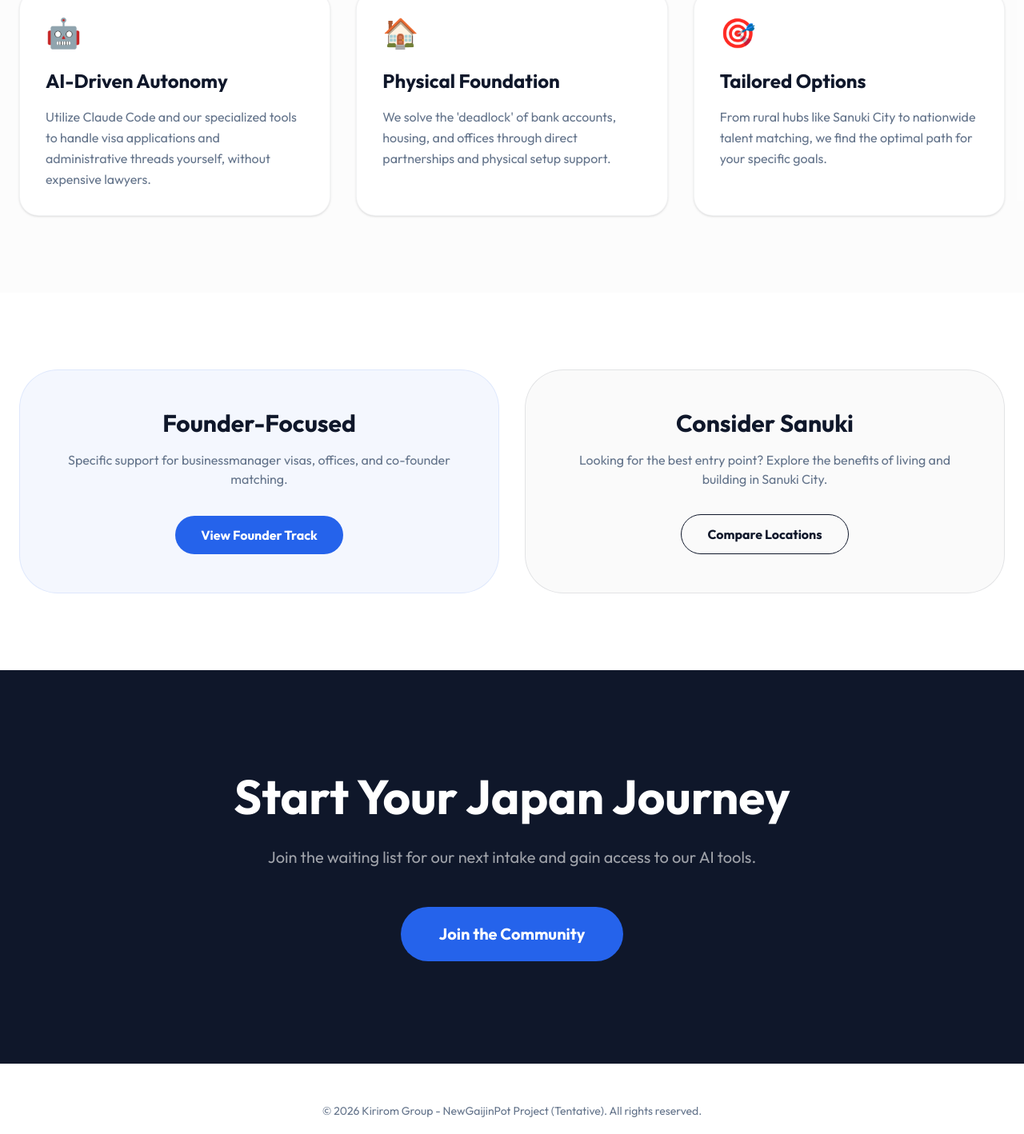
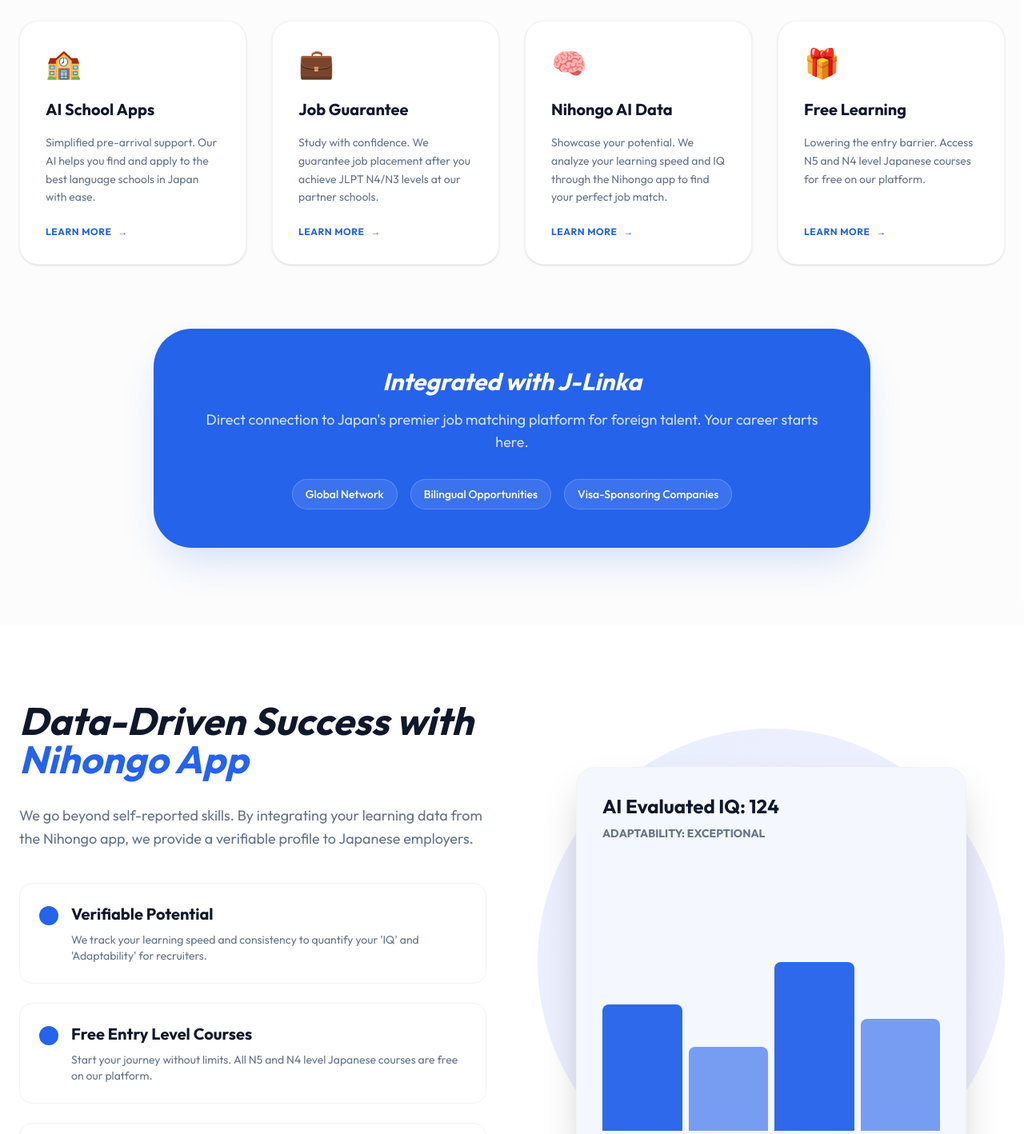
Before and after one commit to takeman555/new-gaijin-pot, a Next.js app: page / in a window 1280 px wide. Shown: the part 1020-2438 px from the top of the page at 80% size. Built offline with nearby package versions, Linux system fonts and the light colour scheme.

Commit message:
Refocus Home page on core pre-arrival, career guarantee, and Nihongo AI integration

```diff
--- a/pages/index.tsx
+++ b/pages/index.tsx
@@ -52,34 +52,98 @@
           </div>
         </section>
 
-        {/* The 3 Pillars Section (Generalized) */}
+        {/* Pre-arrival & Career Core Services */}
         <section id="solution" className="py-24 bg-foreground/[0.01]">
           <div className="max-w-7xl mx-auto px-6 text-center">
-            <h2 className="text-4xl md:text-5xl font-bold mb-16">The NewGaijinPot Way</h2>
-            <div className="grid md:grid-cols-3 gap-8 text-left">
+            <span className="text-primary font-bold tracking-widest uppercase text-xs mb-4 inline-block">Support from Day Zero</span>
+            <h2 className="text-4xl md:text-5xl font-bold mb-16">Your Bridge to a Career in Japan</h2>
+            <div className="grid md:grid-cols-2 lg:grid-cols-4 gap-8 text-left">
               {[
                 {
-                  title: "AI-Driven Autonomy",
-                  desc: "Utilize Claude Code and our specialized tools to handle visa applications and administrative threads yourself, without expensive lawyers.",
-                  icon: "🤖"
+                  title: "AI School Apps",
+                  desc: "Simplified pre-arrival support. Our AI helps you find and apply to the best language schools in Japan with ease.",
+                  icon: "🏫"
                 },
                 {
-                  title: "Physical Foundation",
-                  desc: "We solve the 'deadlock' of bank accounts, housing, and offices through direct partnerships and physical setup support.",
-                  icon: "🏠"
+                  title: "Job Guarantee",
+                  desc: "Study with confidence. We guarantee job placement after you achieve JLPT N4/N3 levels at our partner schools.",
+                  icon: "💼"
                 },
                 {
-                  title: "Tailored Options",
-                  desc: "From rural hubs like Sanuki City to nationwide talent matching, we find the optimal path for your specific goals.",
-                  icon: "🎯"
+                  title: "Nihongo AI Data",
+                  desc: "Showcase your potential. We analyze your learning speed and IQ through the Nihongo app to find your perfect job match.",
+                  icon: "🧠"
+                },
+                {
+                  title: "Free Learning",
+                  desc: "Lowering the entry barrier. Access N5 and N4 level Japanese courses for free on our platform.",
+                  icon: "🎁"
                 }
-              ].map((pillar, i) => (
-                <div key={i} className="p-8 bg-background rounded-3xl border border-foreground/5 shadow-sm">
-                  <div className="text-4xl mb-6">{pillar.icon}</div>
-                  <h3 className="text-2xl font-bold mb-4">{pillar.title}</h3>
-                  <p className="text-secondary leading-relaxed">{pillar.desc}</p>
+              ].map((service, i) => (
+                <div key={i} className="p-8 bg-background rounded-3xl border border-foreground/5 shadow-sm hover:shadow-xl hover:border-primary/20 transition-all flex flex-col items-start min-h-[300px]">
+                  <div className="text-4xl mb-6">{service.icon}</div>
+                  <h3 className="text-xl font-bold mb-4">{service.title}</h3>
+                  <p className="text-secondary leading-relaxed text-sm mb-6">{service.desc}</p>
+                  <div className="mt-auto group flex items-center gap-2 text-primary text-xs font-bold uppercase tracking-wider">
+                    Learn More <span className="group-hover:translate-x-1 transition-transform">→</span>
+                  </div>
                 </div>
               ))}
+            </div>
+
+            {/* J-Linka Integration Callout */}
+            <div className="mt-20 p-8 md:p-12 bg-primary text-white rounded-[3rem] shadow-2xl shadow-primary/20 text-center max-w-4xl mx-auto">
+              <h3 className="text-2xl md:text-3xl font-bold mb-4 italic">Integrated with J-Linka</h3>
+              <p className="text-white/80 text-lg mb-8">Direct connection to Japan's premier job matching platform for foreign talent. Your career starts here.</p>
+              <div className="flex justify-center flex-wrap gap-4">
+                <span className="px-4 py-2 bg-white/10 rounded-full border border-white/20 text-sm font-medium">Global Network</span>
+                <span className="px-4 py-2 bg-white/10 rounded-full border border-white/20 text-sm font-medium">Bilingual Opportunities</span>
+                <span className="px-4 py-2 bg-white/10 rounded-full border border-white/20 text-sm font-medium">Visa-Sponsoring Companies</span>
+              </div>
+            </div>
+          </div>
+        </section>
+
+        {/* Nihongo Learning & Evaluation */}
+        <section className="py-24 bg-white">
+          <div className="max-w-7xl mx-auto px-6 flex flex-col lg:flex-row items-center gap-16">
+            <div className="lg:w-1/2">
+              <h2 className="text-4xl md:text-5xl font-bold mb-8 italic">Data-Driven Success with <span className="text-primary italic">Nihongo App</span></h2>
+              <p className="text-lg text-secondary mb-10 leading-relaxed">
+                We go beyond self-reported skills. By integrating your learning data from the Nihongo app, we provide a verifiable profile to Japanese employers.
+              </p>
+              <div className="space-y-6">
+                {[
+                  { title: "Verifiable Potential", desc: "We track your learning speed and consistency to quantify your 'IQ' and 'Adaptability' for recruiters." },
+                  { title: "Free Entry Level Courses", desc: "Start your journey without limits. All N5 and N4 level Japanese courses are free on our platform." },
+                  { title: "Smart Interview Matching", desc: "Employers receive data-backed recommendations, ensuring you interview with companies that value your unique pace." }
+                ].map((item, i) => (
+                  <div key={i} className="flex gap-4 p-6 rounded-2xl border border-foreground/5 hover:bg-primary/5 transition-colors">
+                    <div className="w-6 h-6 rounded-full bg-primary flex-shrink-0 mt-1" />
+                    <div>
+                      <h4 className="font-bold text-xl mb-2">{item.title}</h4>
+                      <p className="text-secondary text-sm">{item.desc}</p>
+                    </div>
+                  </div>
+                ))}
+              </div>
+            </div>
+            <div className="lg:w-1/2 relative">
+              <div className="aspect-square bg-gradient-to-br from-primary/10 to-indigo-500/10 rounded-full flex items-center justify-center p-12">
+                <div className="w-full h-full bg-white rounded-3xl shadow-2xl p-8 border border-foreground/5 relative overflow-hidden">
+                  {/* Mock Evaluation Graph */}
+                  <div className="absolute inset-0 bg-primary/5 p-8 flex flex-col justify-end">
+                    <div className="w-full h-1/2 flex items-end gap-2">
+                      <div className="w-1/4 h-3/4 bg-primary rounded-t-lg animate-pulse" />
+                      <div className="w-1/4 h-1/2 bg-primary/60 rounded-t-lg" />
+                      <div className="w-1/4 h-full bg-primary rounded-t-lg animate-pulse" />
+                      <div className="w-1/4 h-2/3 bg-primary/60 rounded-t-lg" />
+                    </div>
+                  </div>
+                  <h4 className="text-2xl font-black mb-2 relative z-10">AI Evaluated IQ: 124</h4>
+                  <p className="text-secondary text-sm relative z-10 font-bold text-primary uppercase">Adaptability: Exceptional</p>
+                </div>
+              </div>
             </div>
           </div>
         </section>
```
Also changed, not shown: 1 other file (tests, documents, lock files or other folders).
